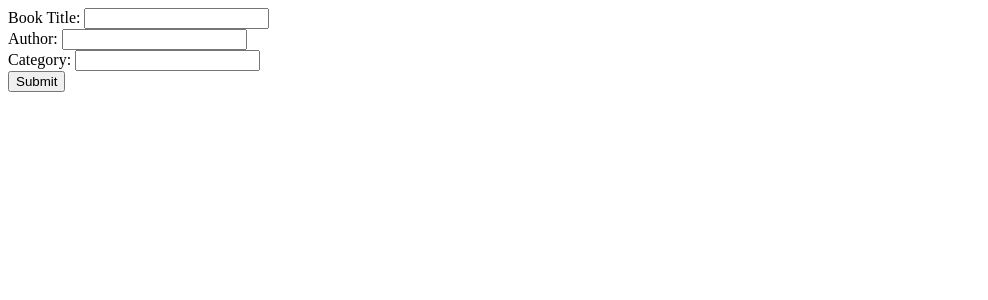
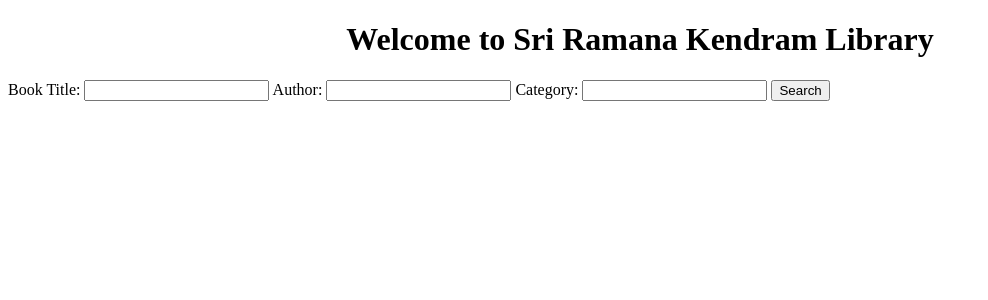
Before and after one commit to samarth-ramesh/ramana-lib, a Django app: page / in a window 1280 px wide. Shown: the top 300 px of the page, without its empty margins (0-988 px from the left). Run offline with Django 5.2, Linux system fonts and the light colour scheme.

Commit message:
improve interface

```diff
--- a/rlib/views.py
+++ b/rlib/views.py
@@ -1,6 +1,6 @@
 from django import forms
 from django.db.models import Q
-from django.forms.forms import Form
+from django.forms.forms import Form, BaseForm
 from django.http import HttpResponse
 from django.shortcuts import render
 from rlib.models import Book
--- a/templates/search_form.html
+++ b/templates/search_form.html
@@ -2,7 +2,7 @@
 <html lang="en">
 <head>
     <meta charset="UTF-8">
-<meta name="viewport" content="width=device-width, initial-scale=1">
+    <meta name="viewport" content="width=device-width, initial-scale=1">
 
     <title>Ramana Library Search Engine</title>
     <style>
@@ -20,10 +20,12 @@
         td:nth-child(2n-1) {
             border-right: black 1px dashed;
         }
+
         td:nth-child(2n), td:last-child {
             border-right: black 1px solid;
             border-right: black 1px solid;
         }
+
         td {
             padding: 0.5em;
         }
@@ -49,14 +51,20 @@
             padding-left: 2em;
             padding-right: 2em;
         }
+        h1 {
+            text-align: center;
+        }
     </style>
 </head>
 <body>
-<form method="post">
-    {% csrf_token %}
-    {{ form }}
-    <input type="submit">
-</form>
+<div>
+    <h1>Welcome to Sri Ramana Kendram Library</h1>
+    <form method="post">
+        {% csrf_token %}
+        {{ form.as_table }}
+        <button type="submit">Search</button>
+    </form>
+</div>
 <main>
     {% if books %}
         <table>
```
